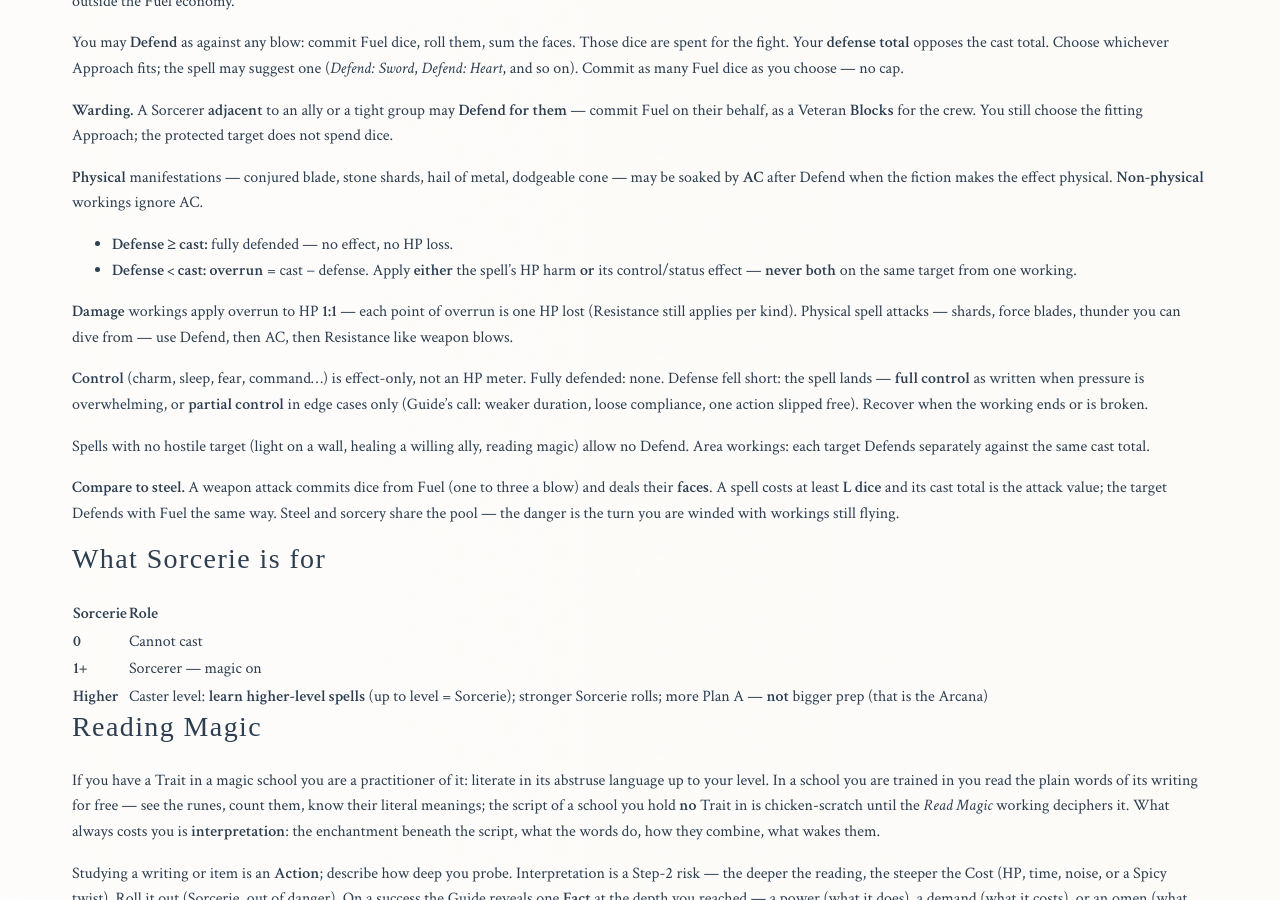
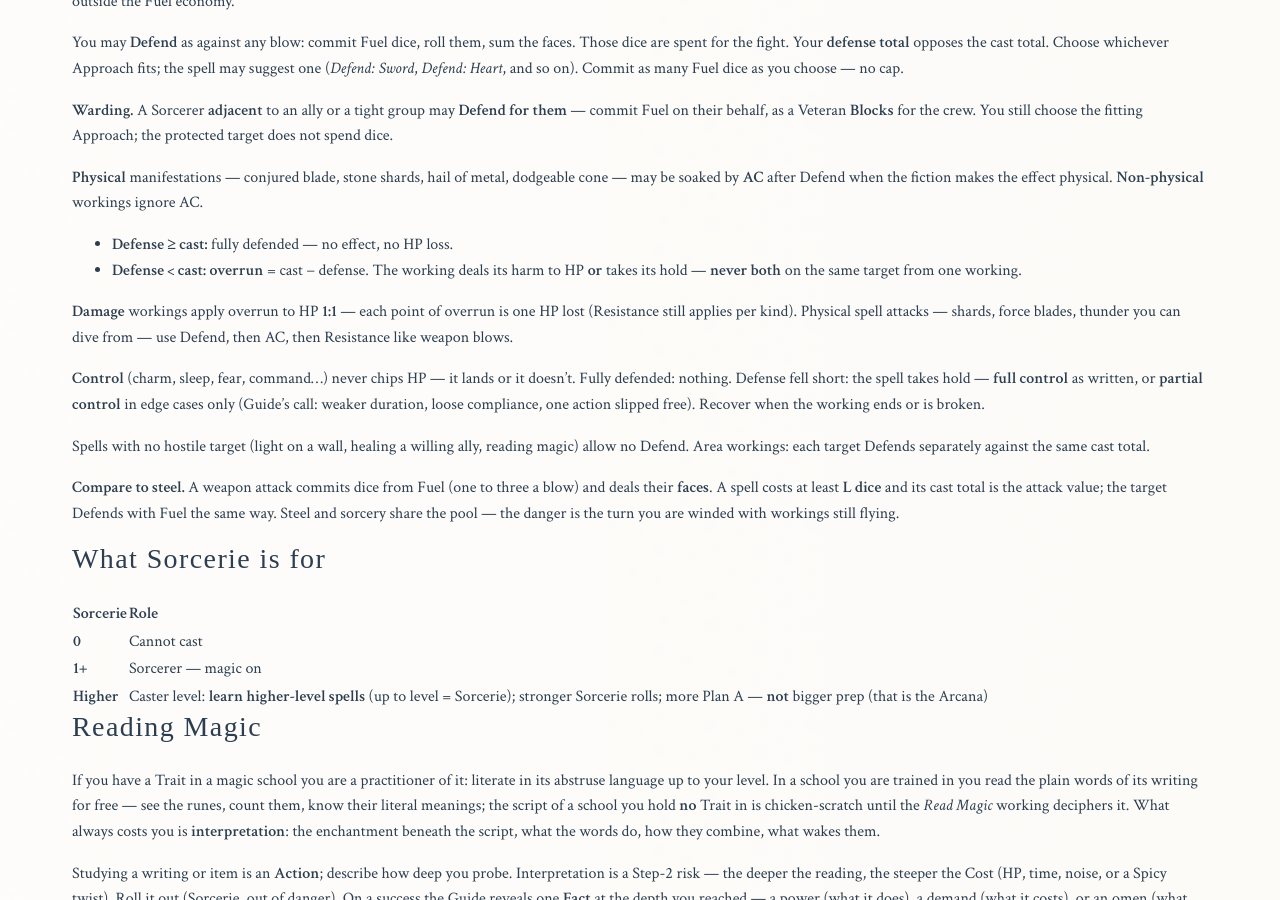
Before and after one commit to paulabrams/burners, a Jekyll site: the page built from burners-sorcerie.md, in a window 1280 px wide and 900 px high, scrolled down 5486 px. Built offline with Jekyll 4.4.1, drawn with Linux system fonts in a browser that asks for light colours; some web fonts are replaced; some of the changed text lies outside the part shown.

Commit message:
Publish local draft: scrub design-note jargon (scoped Resistance, effect-only, control/status)

```diff
--- a/burners-sorcerie.md
+++ b/burners-sorcerie.md
@@ -44,7 +44,7 @@ Each entry in the catalog below has a name, level, and effect — **run it as wr
 
 - **HP and damage** that target a creature come off **HP** (armor doesn't help against pure magic unless the fiction makes the effect physical — conjured blade, stone shards — then AC soaks like any hit).
 - **Hostile magic** is opposed with **Defend** — commit Fuel dice and compare your **defense total** (sum of faces) to the caster's **cast total** (see *Defending against a spell* below and in [[Burners Adventure Game]]). A hostile cast where no fight is yet underway still **Rolls initiative**; there is no out-of-combat Defend against sorcery. You rarely avoid a working entirely without spending dice or rolling well. Choose whichever Approach fits; a spell may suggest one (*Defend: Sword*).
-- **Control** (charm, sleep, fear, command…) is **effect-only** — it does not chip HP. Fully defended: no effect. Defense fell short: the working lands — full or partial per the spell (*Mind-immune* and *mind-resistant* targets still apply).
+- **Control** (charm, sleep, fear, command…) never chips HP — it lands or it doesn't. Fully defended: nothing. Defense fell short: the working takes hold, full or partial per the spell (*Mind-immune* and *mind-resistant* targets still apply).
 
 ### Arcana
 
@@ -163,11 +163,11 @@ You may **Defend** as against any blow: commit Fuel dice, roll them, sum the fac
 **Physical** manifestations — conjured blade, stone shards, hail of metal, dodgeable cone — may be soaked by **AC** after Defend when the fiction makes the effect physical. **Non-physical** workings ignore AC.
 
 - **Defense ≥ cast:** fully defended — no effect, no HP loss.
-- **Defense < cast:** **overrun** = cast − defense. Apply **either** the spell's HP harm **or** its control/status effect — **never both** on the same target from one working.
+- **Defense < cast:** **overrun** = cast − defense. The working deals its harm to HP **or** takes its hold — **never both** on the same target from one working.
 
 **Damage** workings apply overrun to HP **1:1** — each point of overrun is one HP lost (Resistance still applies per kind). Physical spell attacks — shards, force blades, thunder you can dive from — use Defend, then AC, then Resistance like weapon blows.
 
-**Control** (charm, sleep, fear, command…) is effect-only, not an HP meter. Fully defended: none. Defense fell short: the spell lands — **full control** as written when pressure is overwhelming, or **partial control** in edge cases only (Guide's call: weaker duration, loose compliance, one action slipped free). Recover when the working ends or is broken.
+**Control** (charm, sleep, fear, command…) never chips HP — it lands or it doesn't. Fully defended: nothing. Defense fell short: the spell takes hold — **full control** as written, or **partial control** in edge cases only (Guide's call: weaker duration, loose compliance, one action slipped free). Recover when the working ends or is broken.
 
 Spells with no hostile target (light on a wall, healing a willing ally, reading magic) allow no Defend. Area workings: each target Defends separately against the same cast total.
 
```
Also changed, not shown: other parts of burners-sorcerie.md (+8 -8 lines), burners-adventure-game.md (+1 -1 lines), burners-ose-conversions.md (+1 -1 lines).
